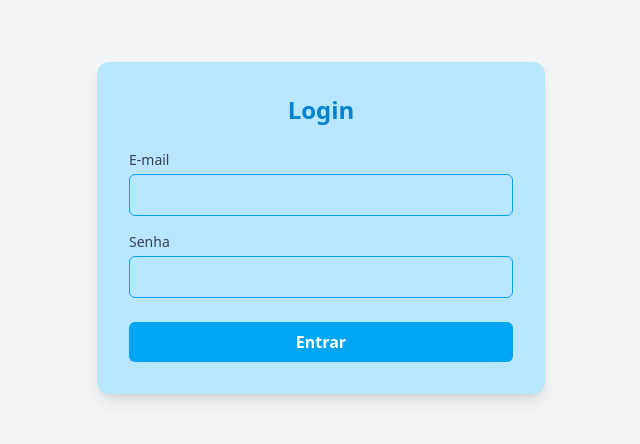
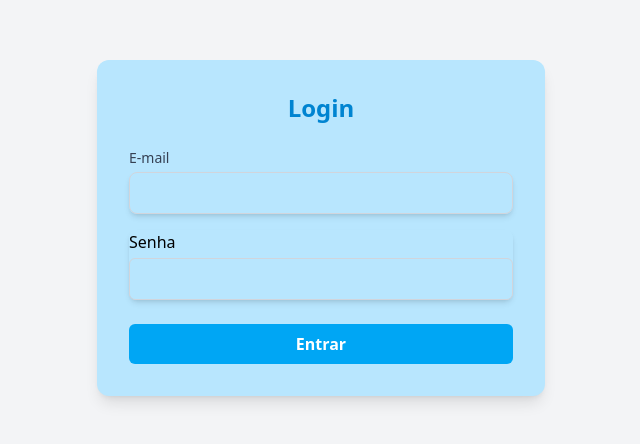
Before and after one commit to RobertdeSMaio/investdash, a React (Vite) app: page / in a window 1280 px wide. Shown: the part 172-616 px from the top of the page, without its empty margins (319-959 px from the left). Built offline with nearby package versions, Linux system fonts and the light colour scheme.

Commit message:
Improviment of login form

```diff
--- a/package.json
+++ b/package.json
@@ -14,11 +14,13 @@
   },
   "dependencies": {
     "@tailwindcss/vite": "^4.0.0",
+    "axios": "^1.13.3",
     "formik": "^2.4.6",
     "react": "^19.0.0",
     "react-dom": "^19.0.0",
     "react-router-dom": "^7.13.0",
-    "tailwindcss": "^4.0.0"
+    "tailwindcss": "^4.0.0",
+    "yup": "^1.7.1"
   },
   "devDependencies": {
     "@types/react": "^19.0.0",
--- a/src/pages/Login.tsx
+++ b/src/pages/Login.tsx
@@ -1,12 +1,49 @@
+import axios from "axios";
+import { useFormik } from "formik";
+import * as Yup from "yup";
+
 export default function Login() {
+  const validationSchema = Yup.object({
+    email: Yup.string()
+      .email("E-mail inválido")
+      .required("O e-mail é obrigatório"),
+    password: Yup.string()
+      .min(6, "A senha deve ter pelo mens 6 caracteres")
+      .required("A senha é obrigatória"),
+  });
+
+  /* Validação e post do formulário do login*/
+  const formik = useFormik({
+    initialValues: {
+      email: "",
+      password: "",
+    },
+    validationSchema,
+    onSubmit: async (values) => {
+      console.log("Dados do login:", values);
+      try {
+        const response = await axios.post(
+          "http://localhost:3000/login",
+          values,
+        );
+
+        localStorage.setItem("token", response.data.token);
+      } catch (error) {
+        alert("E-mail ou senha incorretos.");
+      }
+      /*alert("Login realizado com sucesso! Verifique o console.");*/
+    },
+  });
+
   return (
-    <main className="min-h-screen flex items-center justify-center bg-gray-100 p-4">
+    <main className="min-h-screen flex items-center justify-center bg-gray-100 p-4 shadow-md rounded-lg">
       <div className="bg-sky-200 p-8 rounded-xl shadow-lg w-full max-w-md">
         <h1 className="text-2xl font-bold text-sky-600 mb-6 text-center">
           Login
         </h1>
 
-        <form className="flex flex-col gap-4">
+        <form onSubmit={formik.handleSubmit} className="flex flex-col gap-4">
+          {/* Campo E-mail */}
           <div className="flex flex-col gap-1">
             <label
               htmlFor="email"
@@ -17,23 +54,38 @@ export default function Login() {
             <input
               type="email"
               id="email"
-              name="email"
-              required
-              className="p-2 border border-sky-500 rounded-md focus:ring-2 focus:ring-sky-200 outline-none"
+              {...formik.getFieldProps("email")}
+              className={`p-2 border rounded-lg outline-none shadow-md ${
+                formik.touched.email && formik.errors.email
+                  ? "border-red-500"
+                  : "border-gray-300"
+              }`}
             />
+            {formik.touched.email && formik.errors.email && (
+              <span className="text-red-500 text-xs">
+                {formik.errors.email}
+              </span>
+            )}
           </div>
 
-          <div className="flex flex-col gap-1">
-            <label htmlFor="pass" className="text-sm font-medium text-gray-700">
-              Senha
-            </label>
+          {/* Campo Senha */}
+          <div className="flex flex-col gap-1 shadow-md rounded-lg">
+            <label htmlFor="password">Senha</label>
             <input
               type="password"
-              id="pass"
-              name="password"
-              required
-              className="p-2 border border-sky-500 rounded-md focus:ring-2 focus:ring-sky-200 outline-none"
+              id="password"
+              {...formik.getFieldProps("password")}
+              className={`p-2 border rounded-md outline-none ${
+                formik.touched.password && formik.errors.password
+                  ? "border-red-500"
+                  : "border-gray-300"
+              }`}
             />
+            {formik.touched.password && formik.errors.password && (
+              <span className="text-red-500 text-xs">
+                {formik.errors.password}
+              </span>
+            )}
           </div>
 
           <button
```
Also changed, not shown: 1 other file (tests, documents, lock files or other folders).
